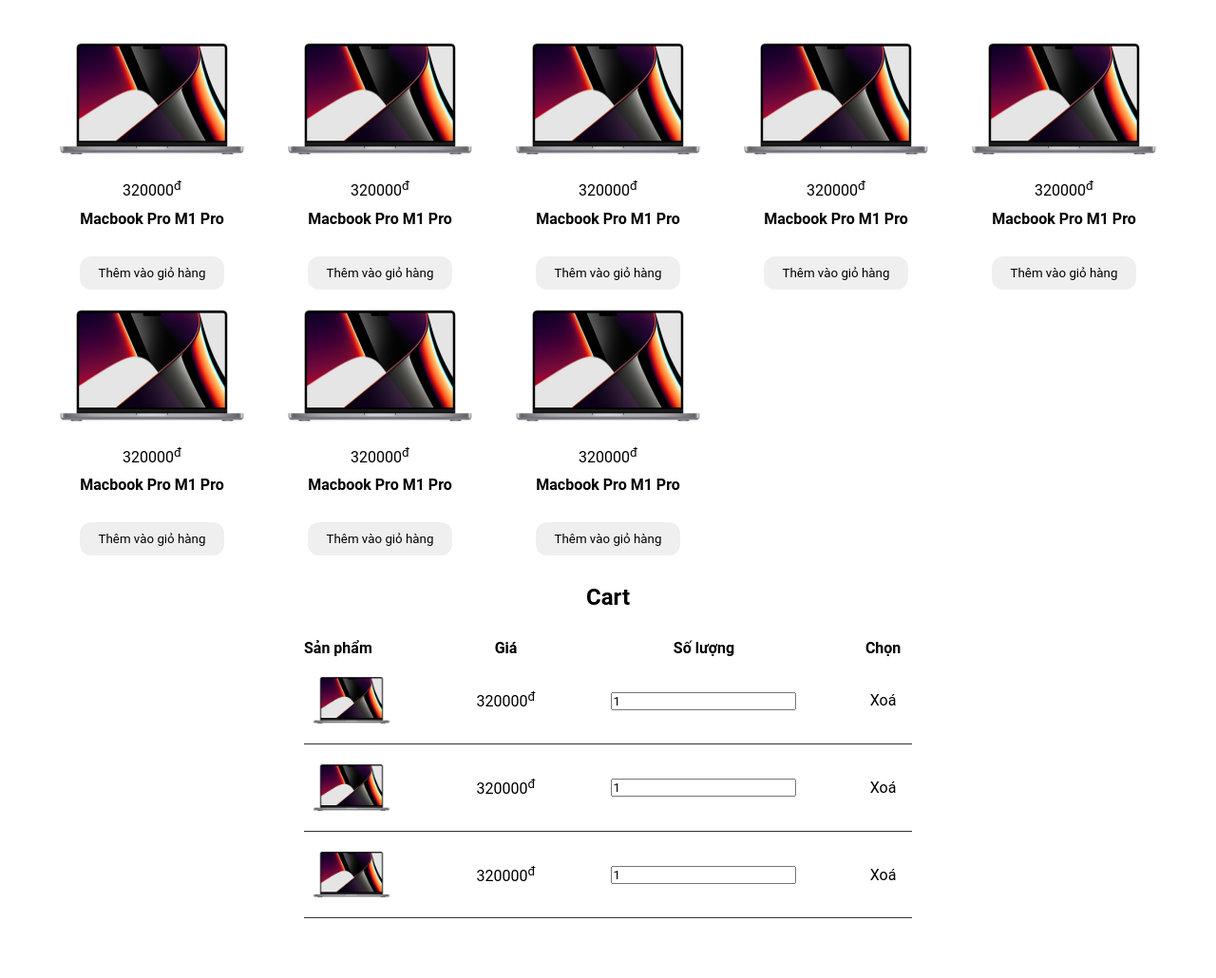
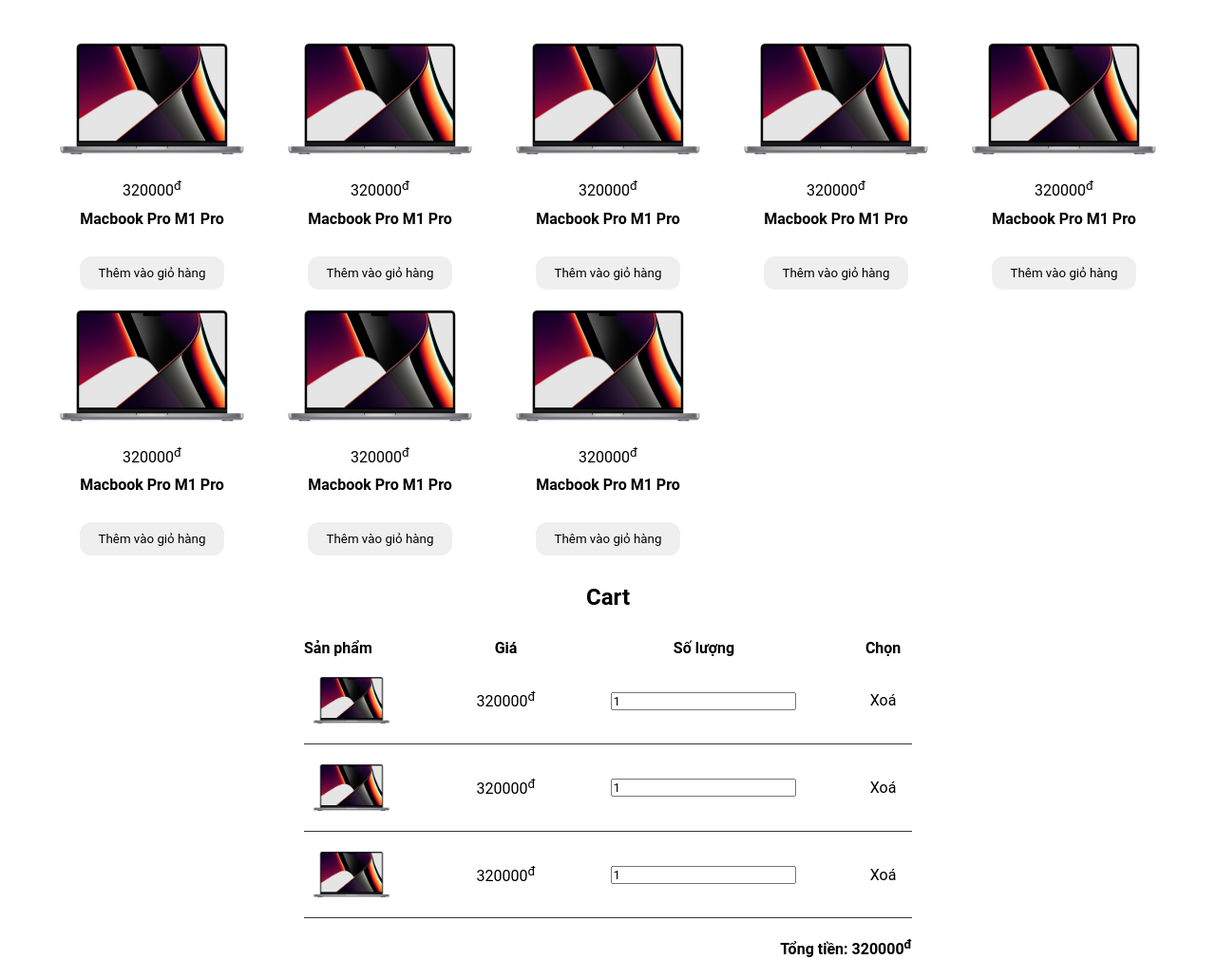
Before and after one commit to owentr1369/html-css-js-phone-card, a plain HTML site: page index.html in a window 1280 px wide. Shown: the whole page at 95% size. Before the commit the page ends 967 px from the top, so only its background shows below. Drawn offline with Linux system fonts and the light colour scheme.

Commit message:
total price

```diff
--- a/index.html
+++ b/index.html
@@ -117,6 +117,9 @@
             </tr>
           </tbody>
         </table>
+        <div class="price-total">
+          <p>Tổng tiền: <span>320000</span><sup>đ</sup></p>
+        </div>
       </form>
     </section>
   </body>
--- a/style.css
+++ b/style.css
@@ -63,3 +63,10 @@ h1 {
   object-fit: cover;
   float: left;
 }
+.price-total {
+  text-align: right;
+  margin: 20px 0;
+}
+.price-total p {
+  font-weight: bold;
+}
```
